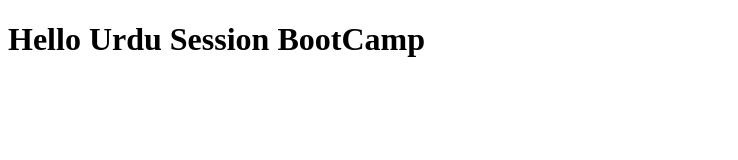
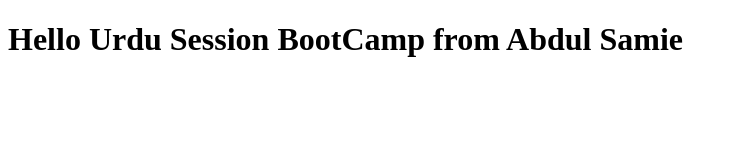
Before and after one commit to abdulsamie818/bootcamp2020urdu, a plain HTML site: page index.html in a window 1280 px wide. Shown: the whole page, without its empty margins (0-738 px from the left). Drawn offline with Linux system fonts and the light colour scheme.

Commit message:
Update Index.html

```diff
--- a/index.html
+++ b/index.html
@@ -7,7 +7,7 @@
 </head>
 <body>
 
-    <h1>Hello Urdu Session BootCamp</h1>
+    <h1>Hello Urdu Session BootCamp from Abdul Samie</h1>
 
 </body>
 </html>
```
